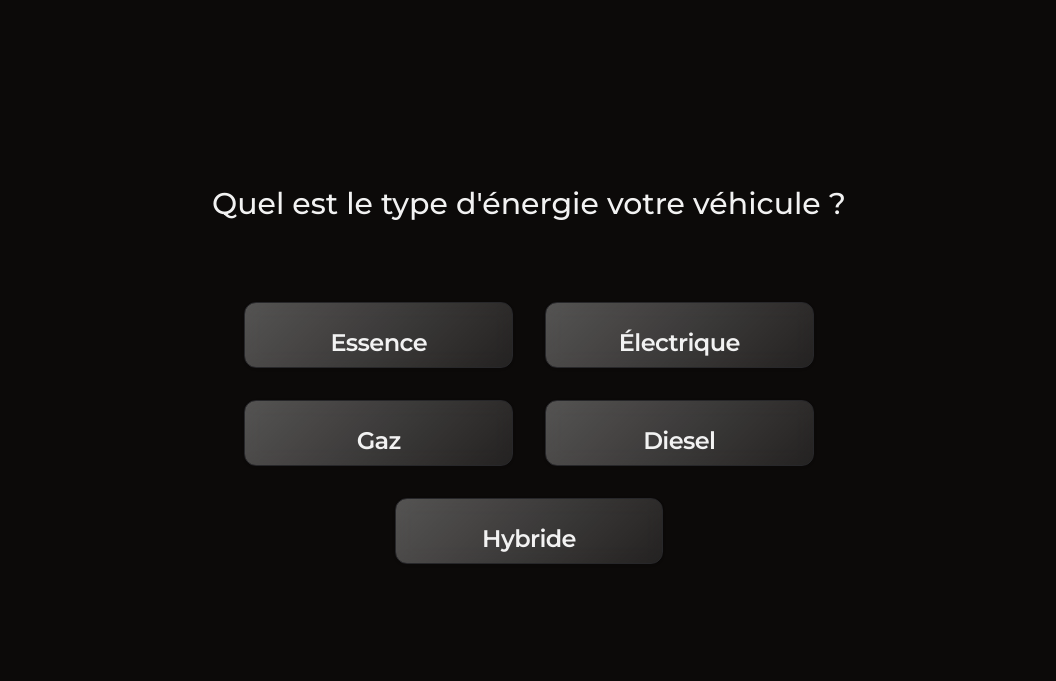
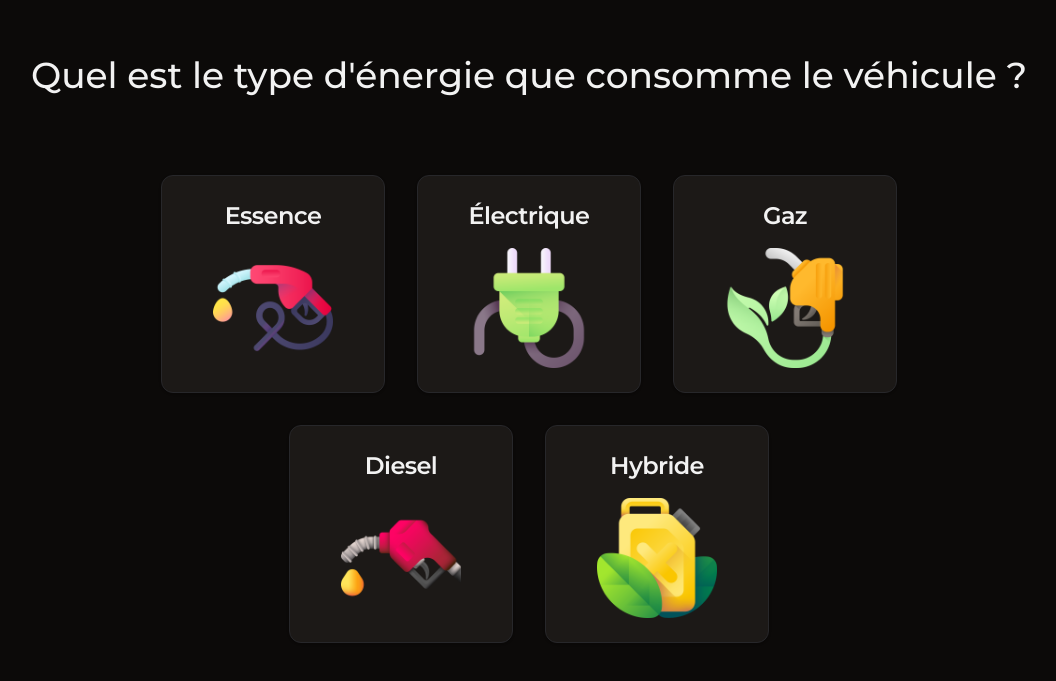
Before and after one commit to maxencebonamy/Asynconf-2023, a Next.js app: page / in a window 1280 px wide. Shown: the part 1753-2434 px from the top of the page, without its empty margins (111-1167 px from the left). Built offline with nearby package versions, Linux system fonts and the light colour scheme.

Commit message:
Energy Section

```diff
--- a/src/components/sections/car/CarSection.tsx
+++ b/src/components/sections/car/CarSection.tsx
@@ -20,6 +20,7 @@ const CarSection = ({sectionRef, nextSection, car, setCar}: CarSectionProps) =>
         const timeout = setTimeout(() => {
             scrollToSection(nextSection)
         }, 500)
+        return () => clearTimeout(timeout)
     }, [car])
 
     return (
--- a/src/components/sections/energy/EnergyCard.tsx
+++ b/src/components/sections/energy/EnergyCard.tsx
@@ -1,27 +1,27 @@
 "use client"
 
-import { Card, CardContent, CardDescription, CardHeader, CardTitle } from "../../ui/card"
+import { Card, CardContent, CardHeader, CardTitle } from "../../ui/card"
 import Image from "next/image"
 import { EnergyType } from "@/lib/types"
+import { cn } from "@/lib/utils"
+import energyImages from "@/assets/images/energies/energyImages"
 
 interface EnergyCardProps {
     energy: EnergyType
     onClick: () => void
+    selected?: boolean
 }
 
-const EnergyCard = ({ energy, onClick }: EnergyCardProps) => {
+const EnergyCard = ({ energy, onClick, selected }: EnergyCardProps) => {
     return (
-        <Card className="cursor-pointer bg-transparent background-blur w-4/12" onClick={onClick}>
+        <Card className={cn("cursor-pointer w-56 transition-all duration-500 hover:bg-muted", selected ? "border-muted-foreground" : "")} onClick={onClick}>
             <CardHeader className="pb-2">
                 <CardTitle className="text-2xl font-semibold text-center">{energy.name}</CardTitle>
-                {/* <CardDescription className="text-md text-center">
-                    {`Votre véhicule pèse entre ${car.minWeight}kg et ${car.maxWeight}kg.`}
-                </CardDescription> */}
             </CardHeader>
 
-            {/* <CardContent className="flex flex-col items-center justify-start pt-2">
-                <Image className="m-0 p-0" src={carTypeImages[car.id]} alt={`${car.name} icon`} width={180} height={180} />
-            </CardContent> */}
+            <CardContent className="flex flex-col items-center justify-start pt-2">
+                <Image className="m-0 p-0" src={energyImages[energy.id]} alt={`${energy.name} icon`} width={120} height={120} />
+            </CardContent>
         </Card>
     )
 }
--- a/src/components/sections/energy/EnergySection.tsx
+++ b/src/components/sections/energy/EnergySection.tsx
@@ -1,6 +1,8 @@
 import energies from "@/assets/data/energies.json"
 import EnergyCard from "./EnergyCard"
 import { EnergyType } from "@/lib/types"
+import { scrollToSection } from "@/lib/utils"
+import { useEffect } from "react"
 
 interface EnergySectionProps {
     sectionRef: React.RefObject<HTMLElement>
@@ -12,16 +14,22 @@ interface EnergySectionProps {
 const EnergySection = ({sectionRef, nextSection, energy, setEnergy}: EnergySectionProps) => {
     const updateEnergy = (value: EnergyType) => {
         setEnergy(value)
-        nextSection.current?.scrollIntoView({ behavior: 'smooth', block: 'start' })
     }
 
+    useEffect(() => {
+        const timeout = setTimeout(() => {
+            scrollToSection(nextSection)
+        }, 500)
+        return () => clearTimeout(timeout)
+    }, [energy])
+
     return (
-        <section ref={sectionRef} className="w-full h-screen flex flex-col items-center justify-center gap-16">
-            <h2 className="text-3xl font-medium pb-4 text-center">Quel est le type d'énergie votre véhicule ?</h2>
-            <div className="flex flex-row flex-wrap items-stretch justify-center gap-8">
+        <section ref={sectionRef} className="w-full h-screen flex flex-col items-center justify-start gap-16 p-8">
+            <h2 className="text-4xl font-medium pt-12 pb-4 text-center">Quel est le type d'énergie que consomme le véhicule ?</h2>
+            <div className="flex flex-row flex-wrap items-stretch justify-center gap-8 max-w-[800px]">
                 {
                     energies.map(e => (
-                        <EnergyCard key={e.id} energy={e} onClick={() => updateEnergy(e)} />
+                        <EnergyCard key={e.id} energy={e} onClick={() => updateEnergy(e)} selected={energy === e} />
                     ))
                 }
             </div>
```
